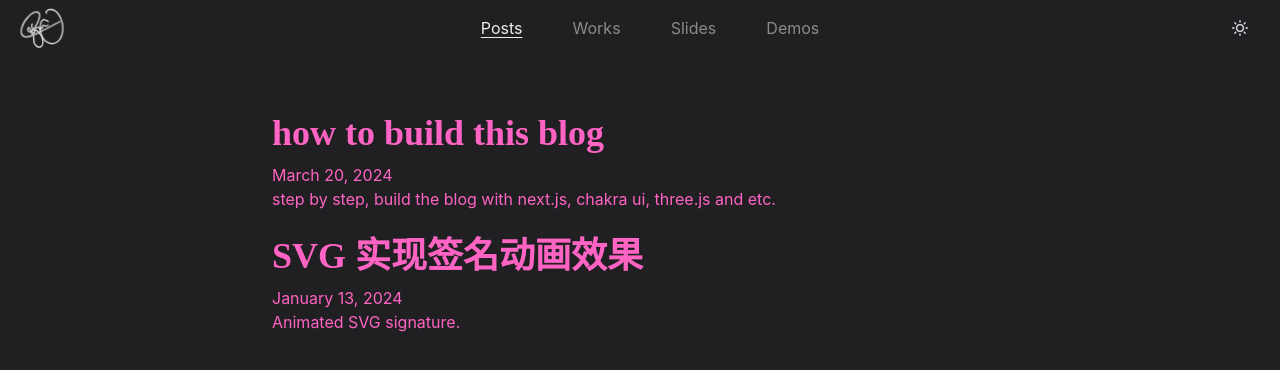
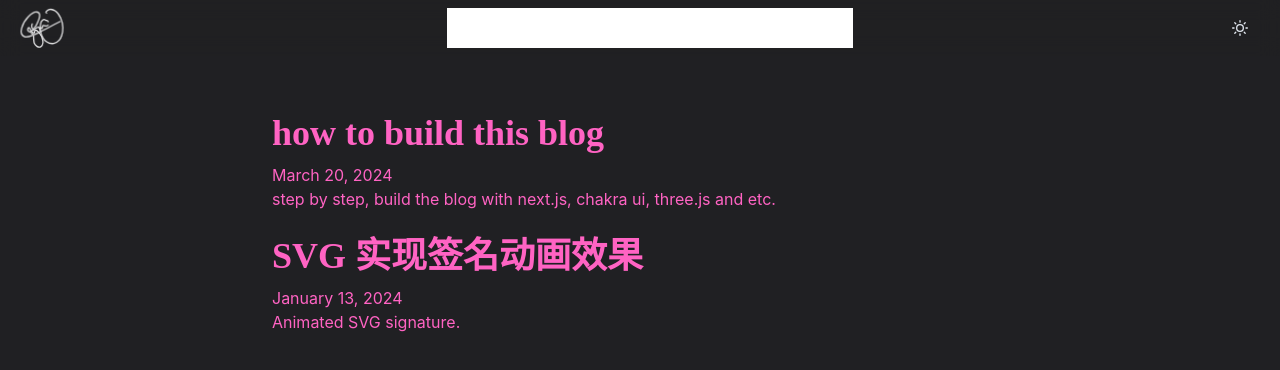
Before and after one commit to dribble-njr/njr.me, a Next.js app: page /posts in a window 1280 px wide. Shown: the top 370 px of the page. Built offline with nearby package versions, Linux system fonts and the light colour scheme.

Commit message:
feat(theme): navbar light

```diff
--- a/components/layouts/navbar.tsx
+++ b/components/layouts/navbar.tsx
@@ -14,9 +14,9 @@ import { HamburgerIcon, MoonIcon, SunIcon } from '@chakra-ui/icons'
 import { usePathname } from 'next/navigation'
 
 const LinkItem = ({ href, path = '', target = '', children, ...props }) => {
-  const active = path.startsWith(href)
-  const activeColor = useColorModeValue('gray.400', 'whiteAlpha.900')
-  const inactiveColor = useColorModeValue('gray.200', 'whiteAlpha.600')
+  const active = path === href
+  const activeColor = useColorModeValue('#000', 'whiteAlpha.900')
+  const inactiveColor = useColorModeValue('#999999', 'whiteAlpha.600')
 
   return (
     <Link
@@ -24,7 +24,7 @@ const LinkItem = ({ href, path = '', target = '', children, ...props }) => {
       href={href}
       scroll={false}
       p={2}
-      textDecoration={active ? 'underline' : 'none'}
+      textDecoration="none"
       color={active ? activeColor : inactiveColor}
       target={target}
       {...props}
@@ -47,7 +47,11 @@ const Menu = ({ isMenuOpen, path, isSideMenu }) => {
       justifyContent="space-evenly"
       flex={1}
       mt={{ base: 4, md: 0 }}
+      bgColor="#fff"
     >
+      <LinkItem href="/" path={path}>
+        About
+      </LinkItem>
       <LinkItem href="/posts" path={path}>
         Posts
       </LinkItem>
--- a/logic/theme.ts
+++ b/logic/theme.ts
@@ -4,7 +4,7 @@ import { mode } from '@chakra-ui/theme-tools'
 const styles = {
   global: props => ({
     body: {
-      bg: mode('#f0e7db', '#202023')(props)
+      bg: mode('#ffffff', '#202023')(props)
     }
   })
 }
```
